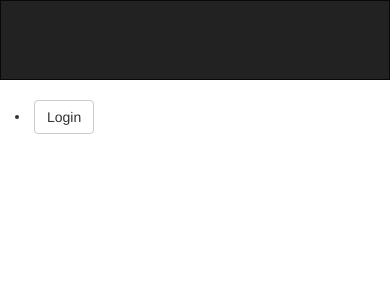
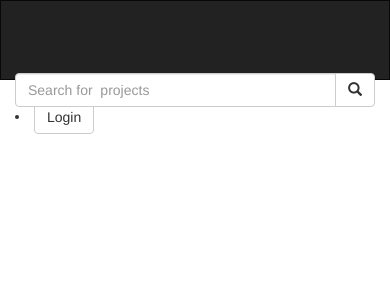
Before and after one commit to Pnshimiye/POSTEM, a Django app: page /search/ in a window 390 px wide. Shown: the top 300 px of the page. Run offline with Django 3.2, Linux system fonts and the light colour scheme; some libraries are stand-ins or nearby versions.

```diff
--- a/projects/templates/navbar.html
+++ b/projects/templates/navbar.html
@@ -36,21 +36,6 @@
     </ul>
   </center>
 
-  <div class="col-sm-4 col-md-4 navbar-right">
-
-    <form class="navbar-form" role="search" action="{% url 'search_results' %}">
-
-
-      <div class="input-group">
-        <input type="text" class="form-control" placeholder=" profile projects" name="profile" style="margin-top:-80px">
-        <div class="input-group-btn">
-          <button class="btn btn-default" type="submit"  style="margin-top:-127px"><i class="glyphicon glyphicon-search"></i></button>
-        </div>
-      </div>
-
-    </form>
-  </div>
-
 
 
 
@@ -66,6 +51,22 @@
 
   </div>
 
+  <div class="col-sm-4 col-md-4 navbar-right">
+
+    <form class="navbar-form" role="search" action="{% url 'search_results' %}">
+
+
+      <div class="input-group">
+        <input type="text" class="form-control" placeholder="Search for  projects" name="profile" style="margin-top:-80px">
+        <div class="input-group-btn">
+          <button class="btn btn-default" type="submit"  style="margin-top:-127px"><i class="glyphicon glyphicon-search"></i></button>
+        </div>
+      </div>
+
+    </form>
+  </div>
+
+
 
 
 
--- a/projects/templates/searched.html
+++ b/projects/templates/searched.html
@@ -26,7 +26,7 @@
 
   <div class="row">
 
-   {% if project %}
+   {% if projects %}
    {% for project in projects %}
 
       <div class=" col-md-6 img">
--- a/projects/views.py
+++ b/projects/views.py
@@ -66,10 +66,10 @@ def search_results(request):
 
     if 'profile' in request.GET and request.GET["profile"]:
         search_term = request.GET.get("profile")
-        searched_profile = Project.search_profile(search_term)
+        searched_project = Project.search_project(search_term)
         message = f"{search_term}"
 
-        return render(request, 'searched.html',{"message":message,"profile": searched_profile})
+        return render(request, 'searched.html',{"message":message,"projects": searched_project})
 
     else:
         message = "You haven't searched for any term"
```
Also changed, not shown: projects/models.py (+12 -8 lines), media/profile/instagggggg_M85TUEU.jpg (added), media/profile/profile_TxvKSpH.png (added), media/profile/profile_UdF7VfW.png (added), media/profile/profile_jTnrGry.png (added), media/profile/profile_mT2fe7e.png (added), media/profile/profile_md8BDyB.png (added), media/profile/profile_pfI0x6m.png (added), projects/migrations/0001_initial.py, projects/migrations/0002_auto_20190404_2305.py (deleted).
